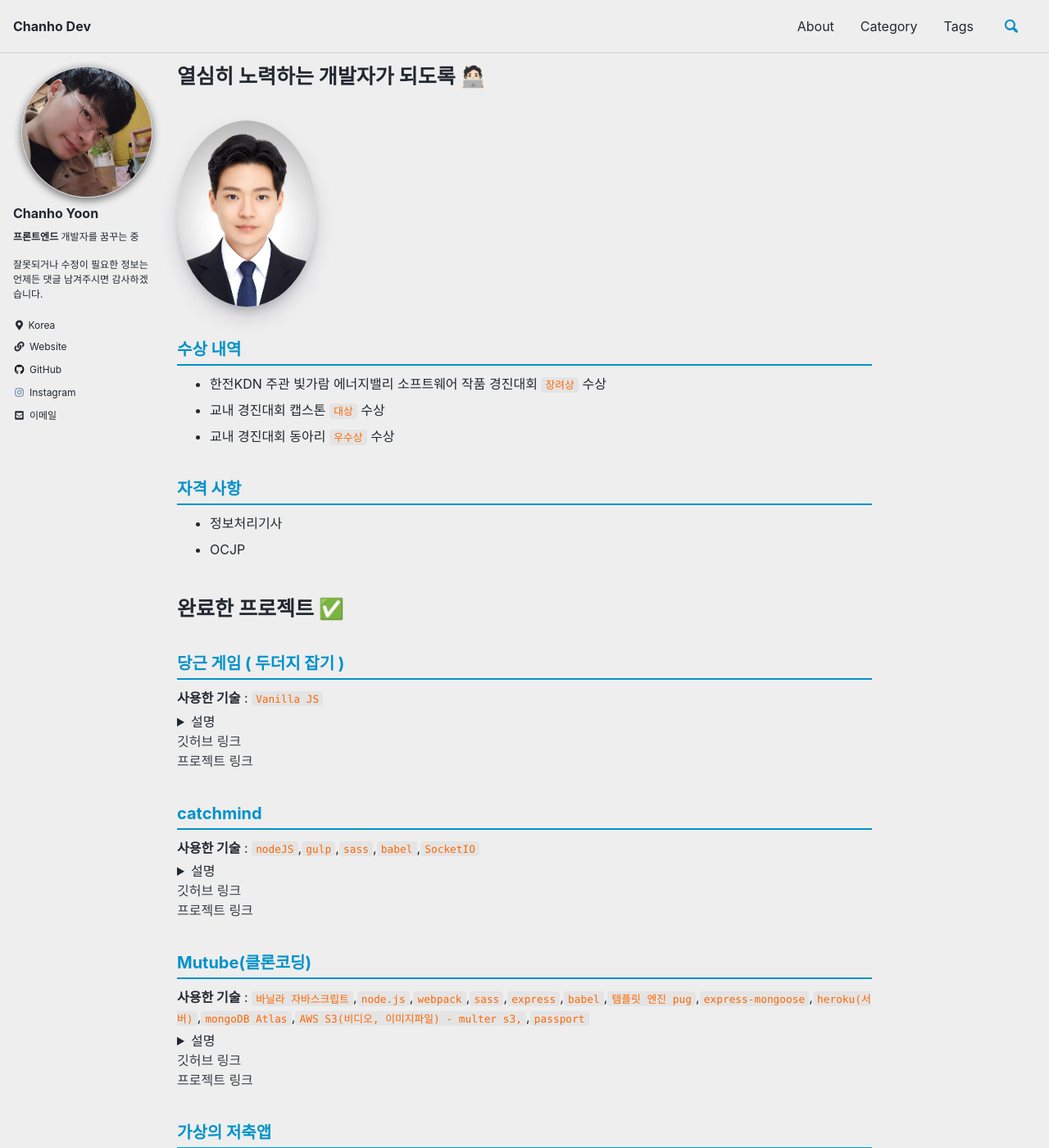
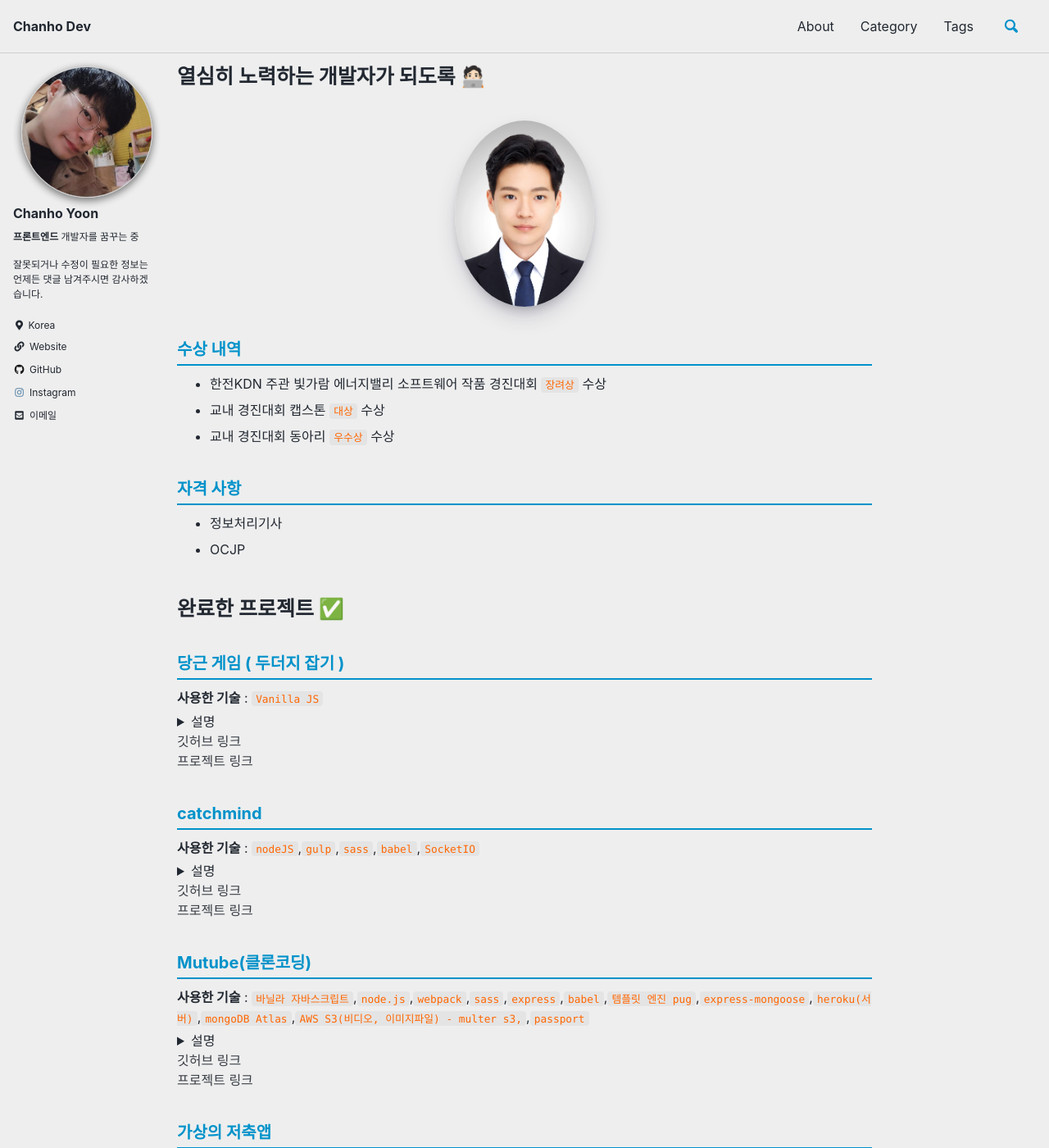
Before and after one commit to chanho-Yoon/chanho-Yoon.github.io, a Jekyll site: the page built from _pages/about.md, in a window 1280 px wide and 1400 px high. Shown: the whole window at 82% size. Built offline with Jekyll 4.4.1, drawn with Linux system fonts in a browser that asks for light colours; cached includes are drawn as plain includes.

Commit message:
img 가운데 정렬 _page.scss p img {} 추가

```diff
--- a/_sass/minimal-mistakes/_page.scss
+++ b/_sass/minimal-mistakes/_page.scss
@@ -112,7 +112,10 @@ body {
       opacity: 1;
     }
   }
-
+  p img {
+	display: block;
+	margin: 0px auto;
+  }
   p,
   li,
   dl {
```
